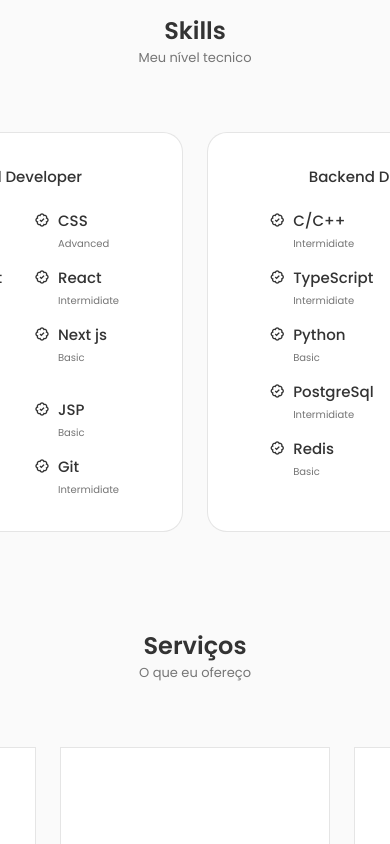
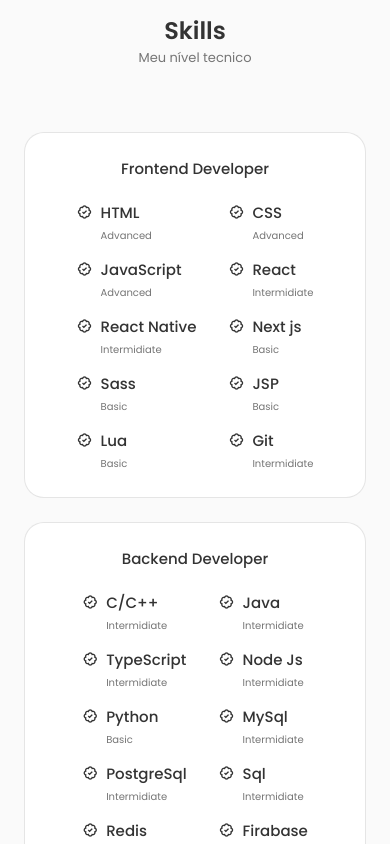
Before and after one commit to 7-Dodi/portfolio_present, a React (Vite) app: page / in a window 390 px wide. Shown: the part 1760-2604 px from the top of the page. Built offline with nearby package versions, Linux system fonts and the light colour scheme.

Commit message:
refactor: Editing the responsive the Section Skill

```diff
--- a/src/components/SkillData/style.css
+++ b/src/components/SkillData/style.css
@@ -17,3 +17,10 @@
 .skillLevel{
     font-size: var(--tiny-font-size);
 }
+
+  /* For small devices */
+  @media screen and (max-width: 350px) {
+    .skillName{
+        font-size: var(--small-font-size);
+    }
+  }
--- a/src/sections/Skill/style.css
+++ b/src/sections/Skill/style.css
@@ -31,3 +31,30 @@
     row-gap: 1rem;
     column-gap: 2rem;
 }
+
+/*=============== BREAKPOINTS ===============*/
+/* For large devices */
+@media screen and (max-width: 992px) {
+    .skillsContainer{
+        grid-template-columns: max-content;
+        row-gap: 2rem;
+    }
+  }
+
+  /* For medium devices */
+  @media screen and (max-width: 576px) {
+    .skillsContainer{
+        grid-template-columns: 1fr;
+    }
+
+    .skillContent{
+        padding: 1.5rem;
+    }
+  }
+
+  /* For small devices */
+  @media screen and (max-width: 350px) {
+    .skillBox{
+        column-gap: 1.25rem;
+    }
+  }
```
